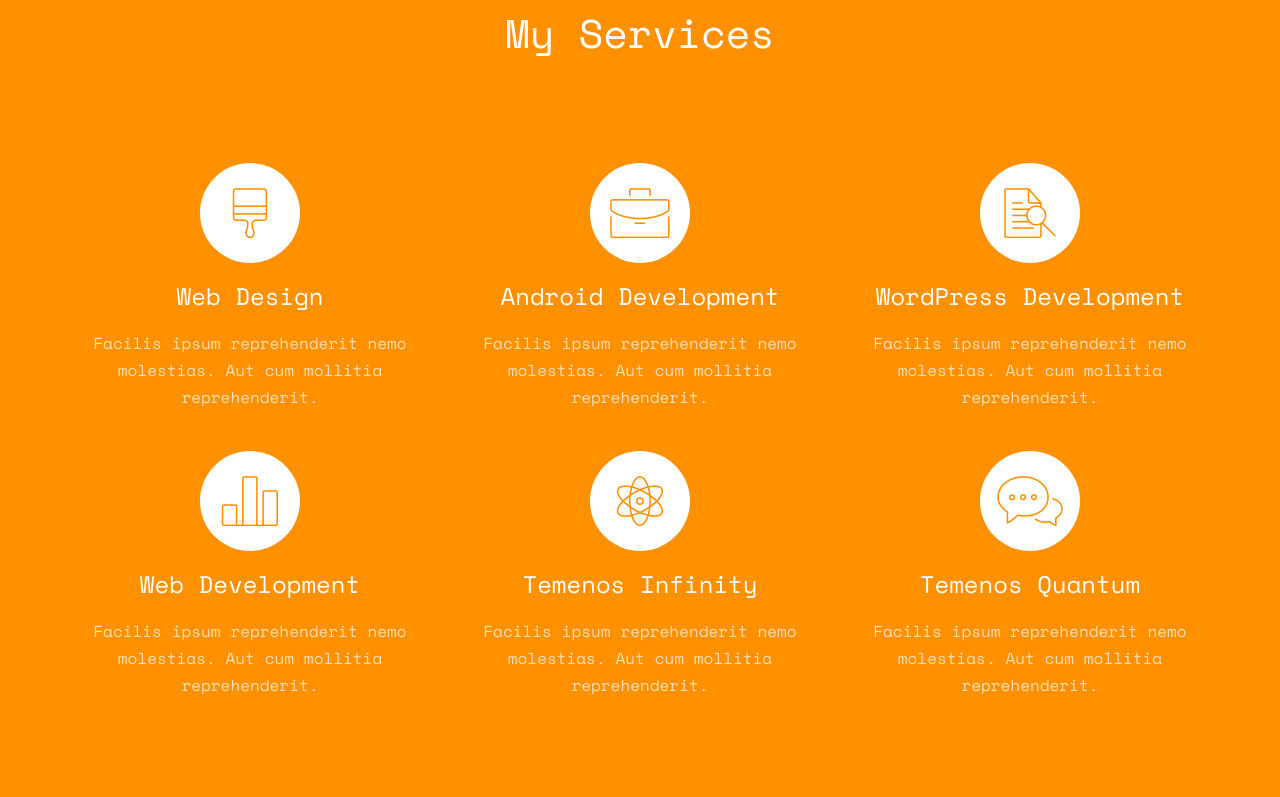
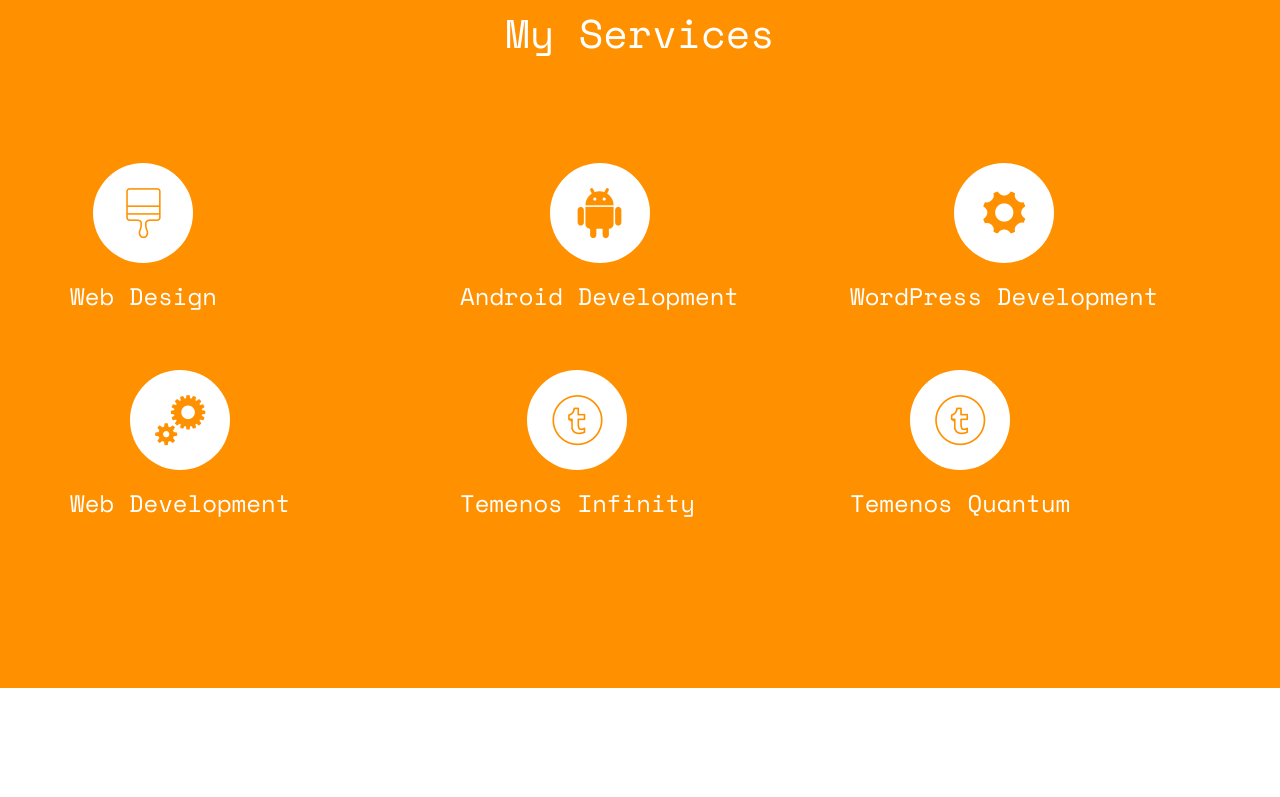
Before and after one commit to DaniyalHabib/DaniyalHabib, a plain HTML site: page index.html in a window 1280 px wide. Shown: the part 5172-5969 px from the top of the page. Drawn offline with nearby package versions, Linux system fonts and the light colour scheme; some packages are replaced by stand-ins of ours; no server answers; files whose address does not match are found by name.

Commit message:
icon changed

```diff
--- a/index.html
+++ b/index.html
@@ -308,26 +308,26 @@
 					</div>
 				</div>
 				<div class="row">
-					<div class="col-md-4 text-center">
+					<div class="col-md-4 text-left">
 						<div class="feature-left">
 							<span class="icon">
 								<i class="icon-paintbrush"></i>
 							</span>
 							<div class="feature-copy">
-								<h3>Web Design</h3>
-								<p>Facilis ipsum reprehenderit nemo molestias. Aut cum mollitia reprehenderit.</p>
+								<h3 style="text-align: center;">Web Design</h3>
+								<!-- <p>Facilis ipsum reprehenderit nemo molestias. Aut cum mollitia reprehenderit.</p> -->
 							</div>
 						</div>
 					</div>
 
-					<div class="col-md-4 text-center">
+					<div class="col-md-4 text-left">
 						<div class="feature-left">
 							<span class="icon">
-								<i class="icon-briefcase"></i>
+								<i class="icon-android"></i>
 							</span>
 							<div class="feature-copy">
-								<h3>Android Development</h3>
-								<p>Facilis ipsum reprehenderit nemo molestias. Aut cum mollitia reprehenderit.</p>
+								<h3 style="text-align: left;">Android Development</h3>
+								<!-- <p>Facilis ipsum reprehenderit nemo molestias. Aut cum mollitia reprehenderit.</p> -->
 							</div>
 						</div>
 
@@ -335,11 +335,11 @@
 					<div class="col-md-4 text-center">
 						<div class="feature-left">
 							<span class="icon">
-								<i class="icon-search"></i>
+								<i class="icon-cog"></i>
 							</span>
 							<div class="feature-copy">
-								<h3>WordPress Development</h3>
-								<p>Facilis ipsum reprehenderit nemo molestias. Aut cum mollitia reprehenderit.</p>
+								<h3 style="text-align: lef;">WordPress Development</h3>
+								<!-- <p>Facilis ipsum reprehenderit nemo molestias. Aut cum mollitia reprehenderit.</p> -->
 							</div>
 						</div>
 					</div>
@@ -351,11 +351,11 @@
 
 						<div class="feature-left">
 							<span class="icon">
-								<i class="icon-bargraph"></i>
+								<i class="icon-cogs"></i>
 							</span>
 							<div class="feature-copy">
-								<h3>Web Development</h3>
-								<p>Facilis ipsum reprehenderit nemo molestias. Aut cum mollitia reprehenderit.</p>
+								<h3 style="text-align: lef;">Web Development</h3>
+								<!-- <p>Facilis ipsum reprehenderit nemo molestias. Aut cum mollitia reprehenderit.</p> -->
 							</div>
 						</div>
 
@@ -364,11 +364,11 @@
 					<div class="col-md-4 text-center">
 						<div class="feature-left">
 							<span class="icon">
-								<i class="icon-genius"></i>
+								<i class="icon-tumblr"></i>
 							</span>
 							<div class="feature-copy">
-								<h3>Temenos Infinity</h3>
-								<p>Facilis ipsum reprehenderit nemo molestias. Aut cum mollitia reprehenderit.</p>
+								<h3 style="text-align: lef;">Temenos Infinity</h3>
+								<!-- <p>Facilis ipsum reprehenderit nemo molestias. Aut cum mollitia reprehenderit.</p> -->
 							</div>
 						</div>
 
@@ -376,11 +376,11 @@
 					<div class="col-md-4 text-center">
 						<div class="feature-left">
 							<span class="icon">
-								<i class="icon-chat"></i>
+								<i class="icon-tumblr"></i>
 							</span>
 							<div class="feature-copy">
 								<h3>Temenos Quantum</h3>
-								<p>Facilis ipsum reprehenderit nemo molestias. Aut cum mollitia reprehenderit.</p>
+								<!-- <p>Facilis ipsum reprehenderit nemo molestias. Aut cum mollitia reprehenderit.</p> -->
 							</div>
 						</div>
 					</div>
```
